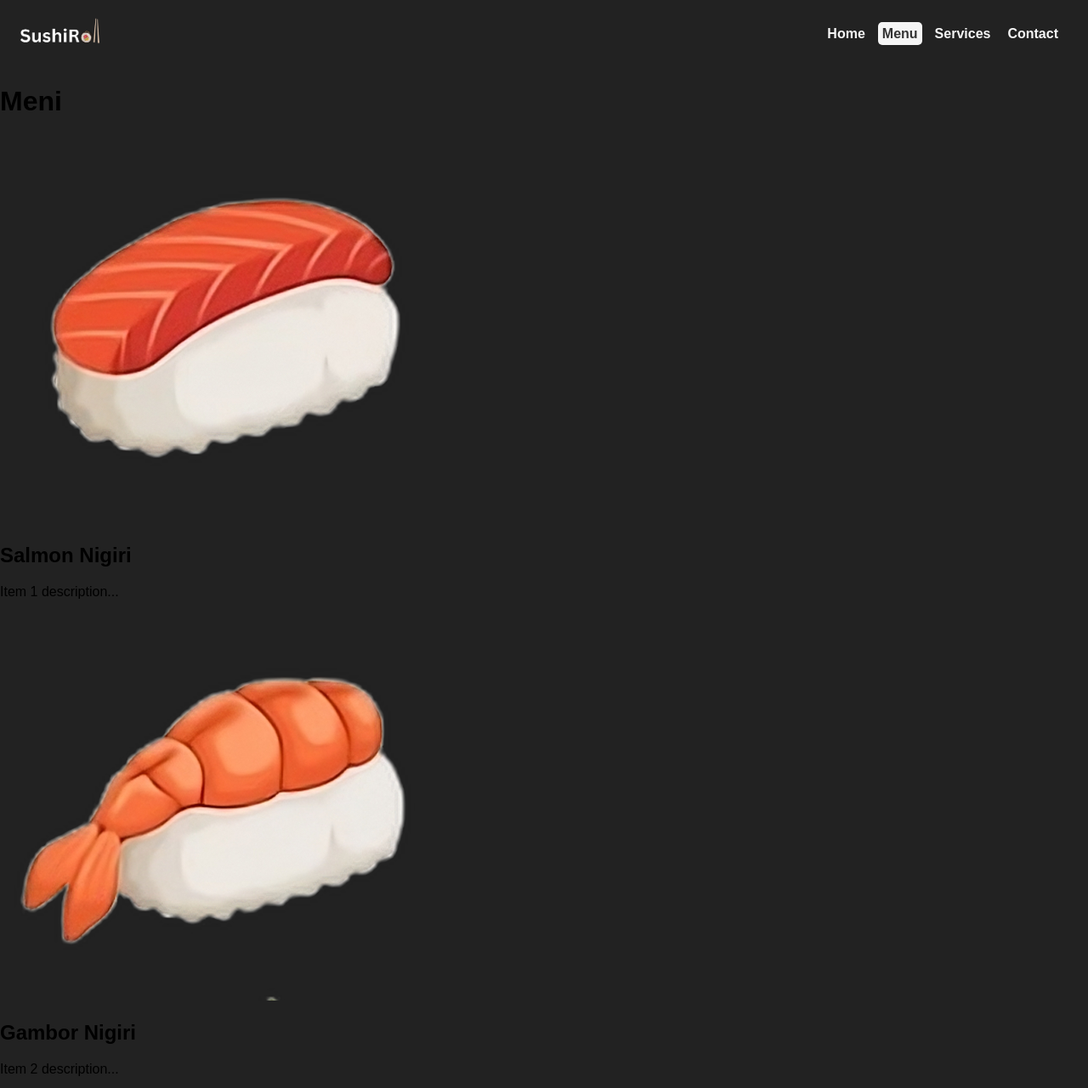
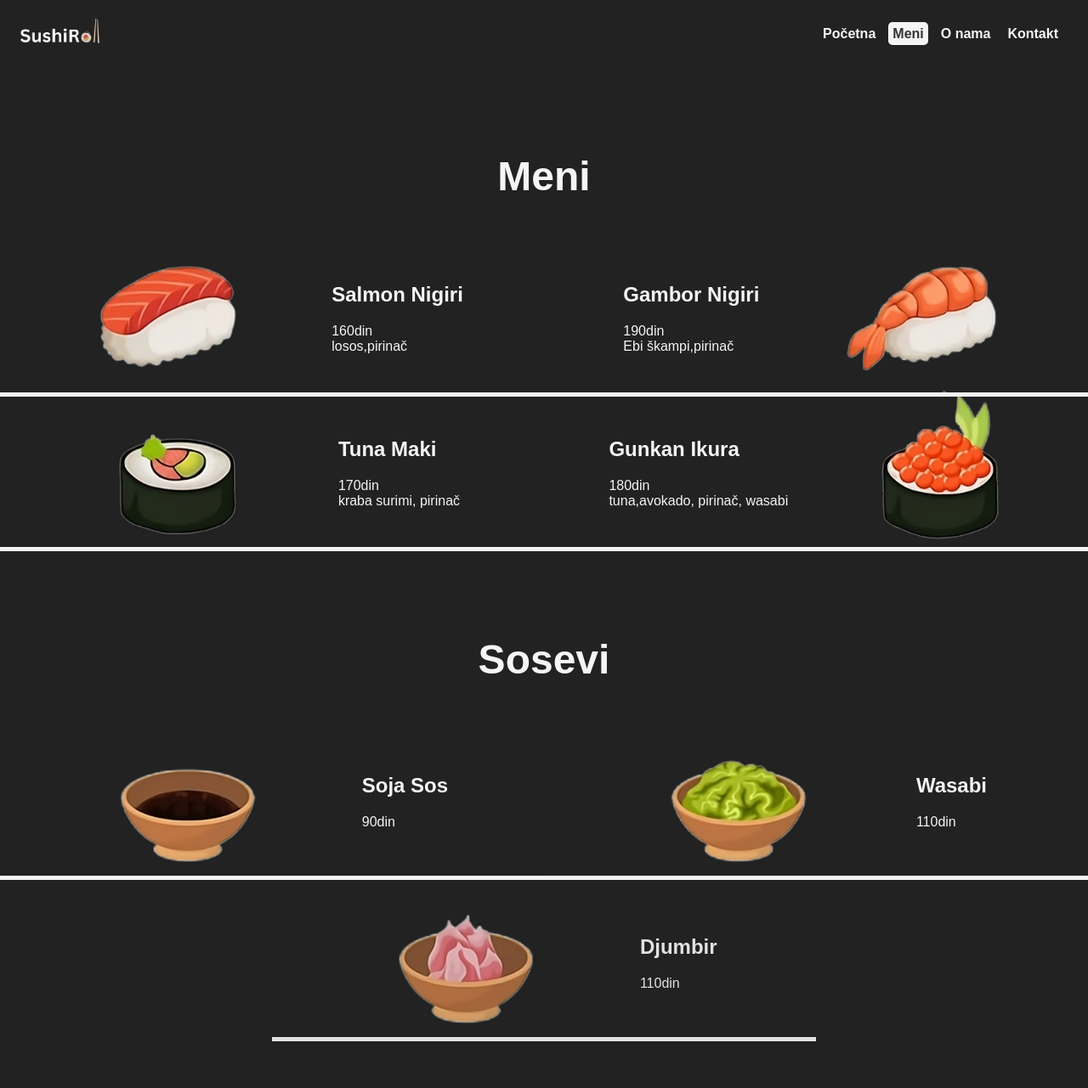
Before and after one commit to Matke9/SushiRoll, a plain HTML site: page menu.html in a window 1280 px wide. Shown: the top 1281 px of the page at 85% size. After the commit the page ends 1226 px from the top, so only its background shows below. Drawn offline with Linux system fonts and the light colour scheme.

Commit message:
gotov meni i about us

```diff
--- /dev/null
+++ b/css/about.css
@@ -0,0 +1,59 @@
+.container {
+    display: flex;
+    flex-direction: column;
+    align-items: center;
+    animation: easeIn 2s both;
+    width: 80%;
+    align-self: center;
+    padding-bottom: 50px;
+}
+
+h1 {
+    font-size: 48px;
+    padding: 50px 0;
+}
+
+@keyframes easeIn {
+    from {
+        opacity: 0;
+        margin-top: 100px;
+        margin-bottom: -100px;
+    }
+
+    to {
+        opacity: 100%;
+        margin-top: 0;
+        margin-bottom: 0;
+    }
+}
+
+.text {
+    padding: 20px;
+    min-width: 400px;
+    max-width: 500px;
+}
+
+p {
+    font-size: 20px;
+}
+
+.item {
+    display: flex;
+    flex-wrap: wrap;
+    justify-content: center;
+    align-items: center;
+}
+
+.item1 {
+    width: 100%;
+    display: flex;
+    flex-wrap: wrap;
+    justify-content: space-evenly;
+    align-items: flex-start;
+    margin: 100px 0 150px 0;
+}
+
+.image {
+    width: 500px;
+    margin: 0 50px;
+}
--- a/css/header.css
+++ b/css/header.css
@@ -22,12 +22,12 @@ header {
     align-items: center;
 }
 
-.nav-item {
+.navItem {
     display: inline;
     margin-right: 10px;
 }
 
-.nav-item a {
+.navItem a {
     text-decoration: none;
     font-weight: bold;
     color: whitesmoke;
@@ -36,11 +36,11 @@ header {
     border-width: 0;
 }
 
-.nav-item a:hover {
+.navItem a:hover {
     color: #4682B4;
 }
 
-.nav-item.active a {
+.navItem.active a {
     color: #333;
     background-color: whitesmoke;
 }
--- a/css/menu.css
+++ b/css/menu.css
@@ -1,16 +1,83 @@
-menu {
+.menu {
     display: flex;
     flex-direction: column;
     flex-wrap: wrap;
     justify-content: center;
     align-items: center;
-    background-color: aqua;
 }
 
-menuItem {
+.menu h1 {
+    font-size: 48px;
+    padding: 100px 0 50px 0;
+    animation: easeIn 2s both;
+}
+
+.menuItems {
     display: flex;
+    flex-wrap: wrap;
+    justify-content: center;
+    width: 100%;
+}
+
+.menuItem {
+    display: flex;
+    width: 50%;
     min-width: 400px;
+    border-width: 0;
     border-bottom: 5px;
     border-color: whitesmoke;
     border-style: solid;
+    justify-content: space-evenly;
+    align-items: center;
+    animation: easeIn 2s both;
 }
+
+.i1 {
+    animation-delay: 200ms;
+}
+
+.i2 {
+    animation-delay: 700ms;
+}
+
+.i3 {
+    animation-delay: 1200ms;
+}
+
+.i4 {
+    animation-delay: 1700ms;
+}
+
+.i5 {
+    animation-delay: 2200ms !important;
+}
+
+.i6 {
+    animation-delay: 2700ms;
+}
+
+.i7 {
+    animation-delay: 3200ms;
+}
+
+.i8 {
+    animation-delay: 3700ms;
+}
+
+.menuImage {
+    width: 200px;
+}
+
+@keyframes easeIn {
+    from {
+        opacity: 0;
+        margin-top: 100px;
+        margin-bottom: -100px;
+    }
+
+    to {
+        opacity: 100%;
+        margin-top: 0;
+        margin-bottom: 0;
+    }
+}
--- a/css/style.css
+++ b/css/style.css
@@ -5,4 +5,11 @@ body {
     display: flex;
     flex-direction: column;
     min-height: 100vh;
+    color: whitesmoke;
+    -ms-overflow-style: none;
+    scrollbar-width: none;
 }
+
+body::-webkit-scrollbar {
+    display: none;
+}
--- a/menu.html
+++ b/menu.html
@@ -6,8 +6,8 @@
     <meta name="viewport" content="width=device-width, initial-scale=1.0">
     <link rel="stylesheet" href="./css/style.css">
     <link rel="stylesheet" href="./css/header.css">
-    <link rel="stylesheet" href="./css/menu.css">
-    <title>Document</title>
+    <link rel="stylesheet" href="css/menu.css">
+    <title>SushiRoll About Us</title>
 </head>
 
 <body>
@@ -16,35 +16,72 @@
             <img src="./img/SushiRoll.png" alt="Logo">
         </div>
         <div class="navigation">
-            <div class="nav-item"><a href="index.html">Home</a></div>
-            <div class="nav-item active"><a href="">Menu</a></div>
-            <div class="nav-item"><a href="#services">Services</a></div>
-            <div class="nav-item"><a href="#contact">Contact</a></div>
+            <div class="navItem"><a href="index.html">Početna</a></div>
+            <div class="navItem active"><a href="">Meni</a></div>
+            <div class="navItem"><a href="about.html">O nama</a></div>
+            <div class="navItem"><a href="contact.html">Kontakt</a></div>
         </div>
     </header>
     <div class="menu">
         <h1>Meni</h1>
-        <div class="menuItem">
+        <div class="menuItems">
+            <div class="menuItem i1">
                 <img src="./img/salmonNigiri.png" alt="Item 1" class="menuImage">
                 <div class="menuDescription">
                     <h2>Salmon Nigiri</h2>
-                <p>Item 1 description...</p>
+                    <p>160din<br>
+                        losos,pirinač</p>
                 </div>
             </div>
 
-        <div class="menuItem">
-            <img src="./img/gamborNigiri.png" alt="Item 2" class="menuImage">
+            <div class="menuItem i2">
                 <div class="menuDescription">
                     <h2>Gambor Nigiri</h2>
-                <p>Item 2 description...</p>
+                    <p>190din<br>
+                        Ebi škampi,pirinač</p>
+                </div>
+                <img src="./img/gamborNigiri.png" alt="Item 2" class="menuImage">
+            </div>
+            <div class="menuItem i3">
+                <img src="./img/tunaMaki.png" alt="Item 3" class="menuImage">
+                <div class="menuDescription">
+                    <h2>Tuna Maki</h2>
+                    <p>170din<br>
+                        kraba surimi, pirinač</p>
+                </div>
+            </div>
+            <div class="menuItem i4">
+                <div class="menuDescription">
+                    <h2>Gunkan Ikura</h2>
+                    <p>180din<br>
+                        tuna,avokado, pirinač, wasabi</p>
+                </div>
+                <img src="./img/gunkanIkura.png" alt="Item 4" class="menuImage">
+            </div>
+        </div>
+        <h1 class="i5">Sosevi</h1>
+        <div class="menuItems">
+            <div class="menuItem i6">
+                <img src="./img/sojaSos.png" alt="Item 1" class="menuImage">
+                <div class="menuDescription">
+                    <h2>Soja Sos</h2>
+                    <p>90din</p>
                 </div>
             </div>
 
-        <div class="menuItem">
-            <img src="./img/tunaMaki.png" alt="Item 3" class="menuImage">
+            <div class="menuItem i7">
+                <img src="./img/wasabi.png" alt="Item 2" class="menuImage">
                 <div class="menuDescription">
-                <h2>Tuna Maki</h2>
-                <p>Item 3 description...</p>
+                    <h2>Wasabi</h2>
+                    <p>110din</p>
+                </div>
+            </div>
+            <div class="menuItem i8">
+                <img src="./img/djumbir.png" alt="Item 3" class="menuImage">
+                <div class="menuDescription">
+                    <h2>Djumbir</h2>
+                    <p>110din</p>
+                </div>
             </div>
         </div>
     </div>
```
Also changed, not shown: about.html (added, +60 -0 lines), index.html (+5 -5 lines), img/has.jpg (added), img/lokacija.png (added), img/restoran.jpg (added). Lines whose indentation alone changed are shown as unchanged.
